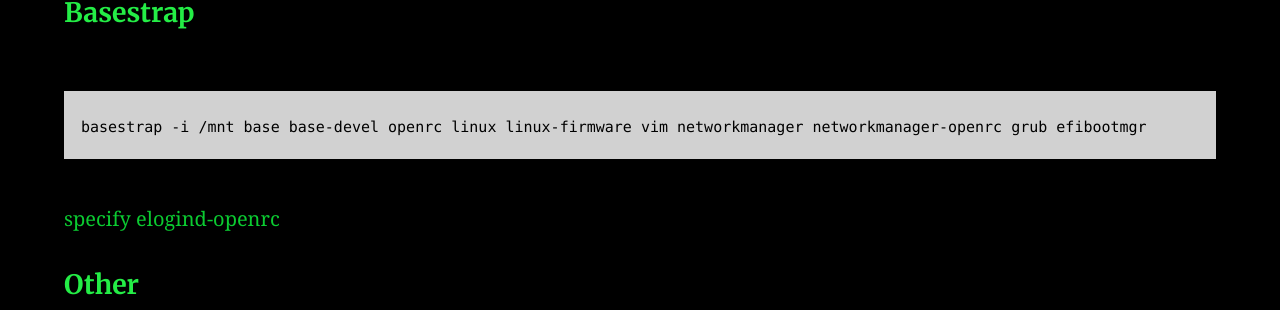
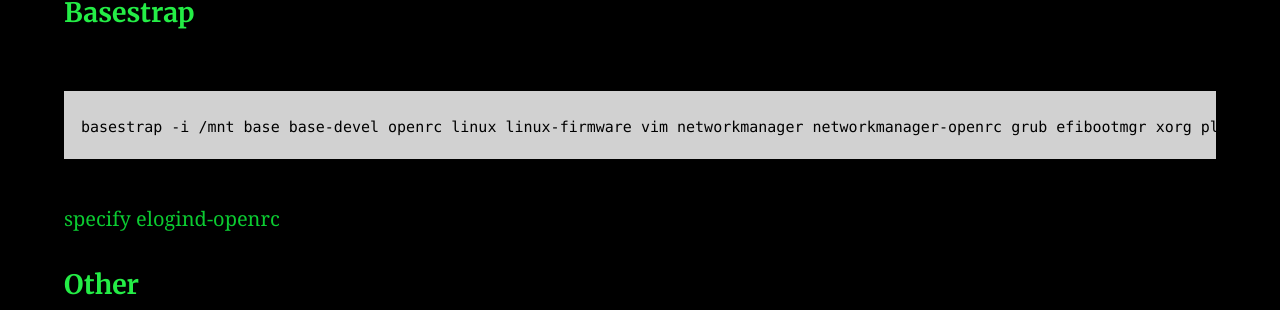
Before and after one commit to AC01010/Connor-McCartney.github.io, a Jekyll site: the page built from _posts/2015-07-27-artix.md, in a window 1280 px wide and 900 px high, scrolled down 1161 px. Shown: the part 142-452 px from the top of the window. Built offline with Jekyll 4.4.1, drawn with Linux system fonts in a browser that asks for light colours; some of the changed text lies outside the part shown.

Commit message:
Update 2015-07-27-artix.md

````diff
--- a/_posts/2015-07-27-artix.md
+++ b/_posts/2015-07-27-artix.md
@@ -49,7 +49,7 @@
 <br>
 
 ```
-basestrap -i /mnt base base-devel openrc linux linux-firmware vim networkmanager networkmanager-openrc grub efibootmgr
+basestrap -i /mnt base base-devel openrc linux linux-firmware vim networkmanager networkmanager-openrc grub efibootmgr xorg plasma plasma-wayland-session kde-applications
 ```
 specify elogind-openrc
 
````
Also changed, not shown: other parts of _posts/2015-07-27-artix.md (+1 -1 lines).
